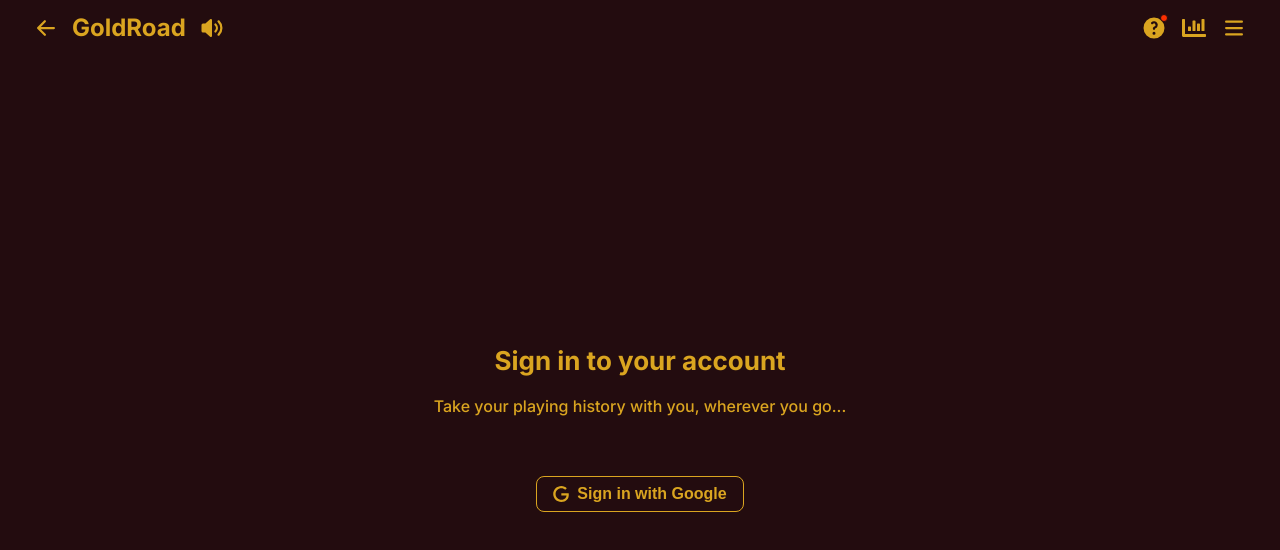
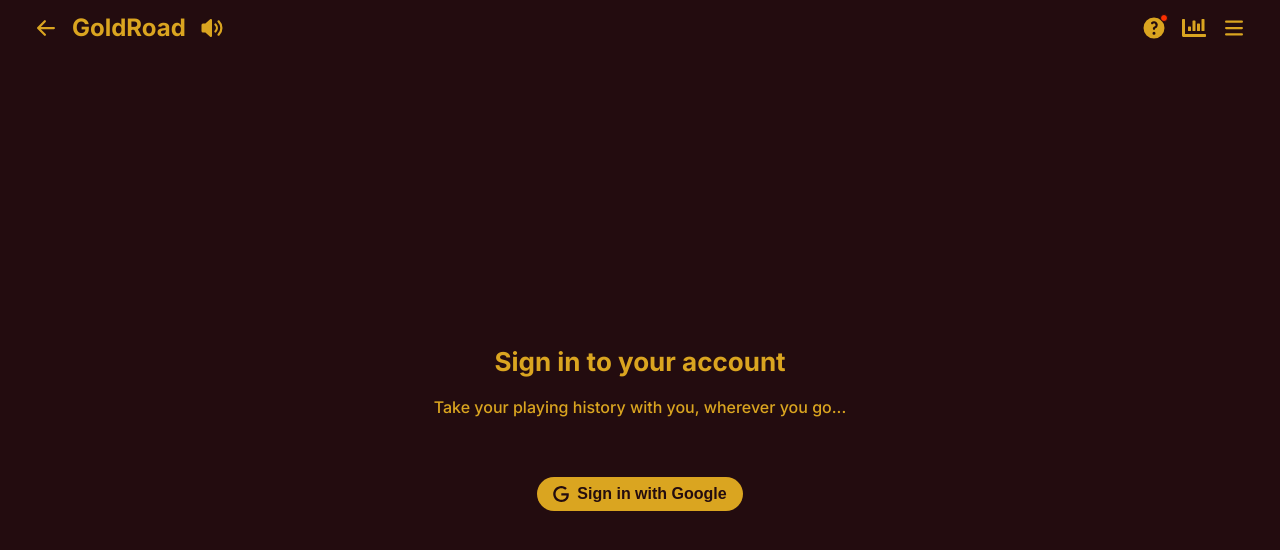
Before and after one commit to ra-jeev/goldroad, a Next.js app: page /sign-in in a window 1280 px wide. Shown: the top 550 px of the page. Built offline with nearby package versions, Linux system fonts and the light colour scheme; no server answers.

Commit message:
feat: add global css classes

```diff
--- a/app/globals.css
+++ b/app/globals.css
@@ -48,7 +48,7 @@
   }
 
   .title {
-    font-size: 2rem;
+    font-size: 1.5rem;
     font-weight: bolder;
     margin-bottom: 1.5rem;
   }
@@ -72,14 +72,6 @@
 
 figure + figure {
   margin-top: 1rem;
-}
-
-@media (max-width: 768px) {
-  .section {
-    .title {
-      font-size: 1.5rem;
-    }
-  }
 }
 
 .icon-btn {
@@ -115,22 +107,23 @@
 .app-btn {
   font-size: 1rem;
   font-weight: bold;
-  color: rgb(var(--ui-foreground));
-  background-color: rgba(0, 0, 0, 0);
+  color: rgb(var(--ui-background));
+  background-color: rgb(var(--ui-foreground));
   display: flex;
   align-items: center;
   gap: 0.5rem;
   text-decoration: none;
   padding: 0.5rem 1rem;
-  border: 1px solid rgb(var(--ui-foreground));
-  border-radius: 0.5rem;
-  transition: background-color 0.3s ease, color 0.3s ease;
+  border: none;
+  border-radius: 1.5rem;
+  transition: background-color 0.3s ease, transform 0.3s ease;
   cursor: pointer;
 }
 
 .app-btn:hover {
-  background-color: rgb(var(--ui-foreground));
   color: rgb(var(--ui-background));
+  background-color: rgb(var(--ui-foreground-dark));
+  transform: scale(1.05);
 }
 
 .info-container {
@@ -143,12 +136,6 @@
 .info-title {
   font-size: 1.375rem;
   font-weight: bold;
-}
-
-@media screen and (min-width: 768px) {
-  .info-title {
-    font-size: 1.625rem;
-  }
 }
 
 .mt-2 {
@@ -199,3 +186,29 @@
 .text-lg {
   font-size: 1.125rem;
 }
+
+.emoji-medium {
+  font-size: 1.25rem;
+  line-height: 1;
+}
+
+.emoji-big {
+  font-size: 1.75rem;
+  line-height: 1;
+}
+
+@media screen and (min-width: 768px) {
+  .section {
+    .title {
+      font-size: 1.5rem;
+    }
+  }
+
+  .info-title {
+    font-size: 1.625rem;
+  }
+
+  .card {
+    max-width: 32rem;
+  }
+}
```
